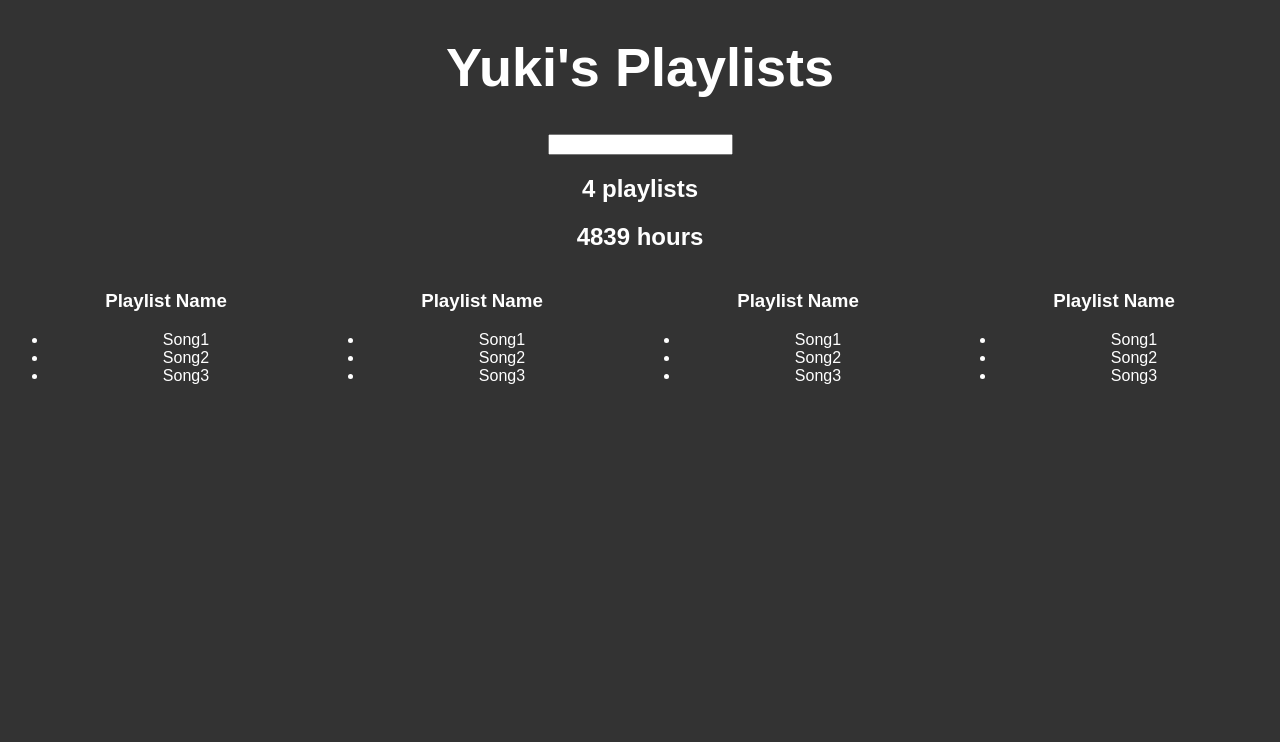
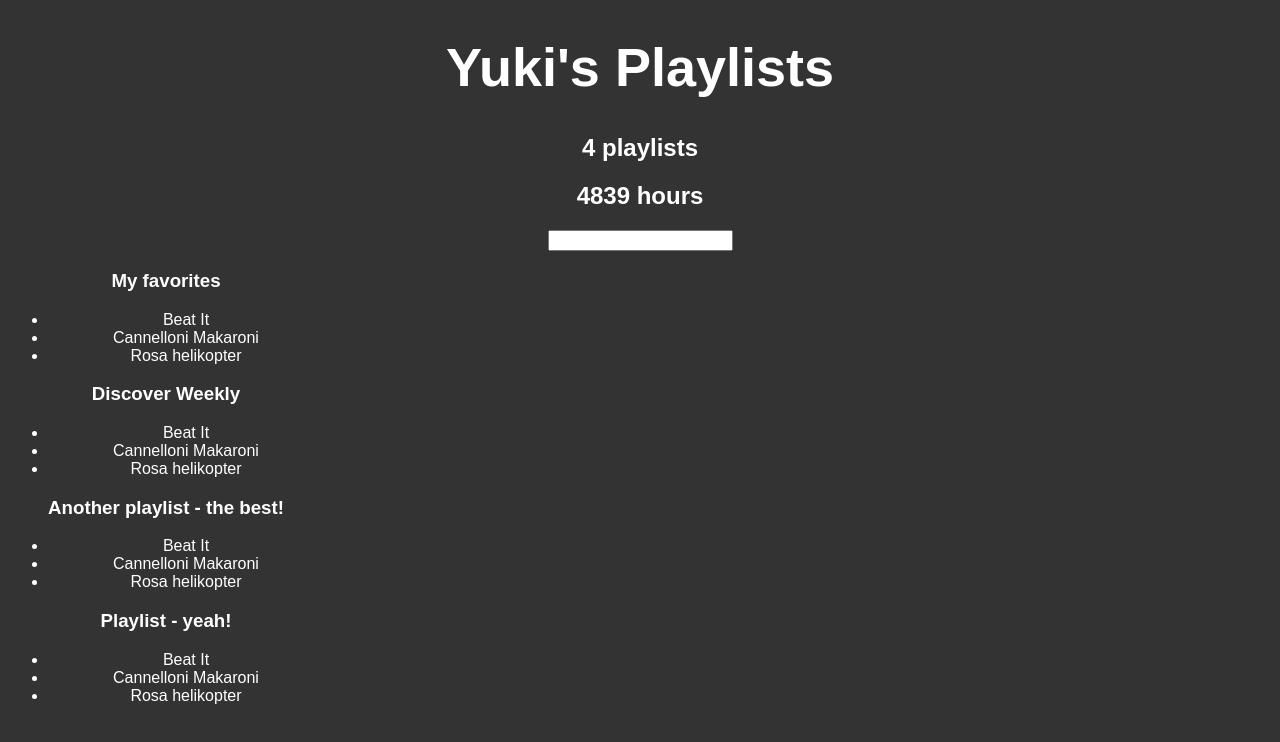
Before and after one commit to youxiberlin/spotifyplaylist-react, a React (Create React App) app: page / in a window 1280 px wide. Shown: the top 742 px of the page. Built offline with nearby package versions, Linux system fonts and the light colour scheme.

Commit message:
added Filter function

```diff
--- a/src/App.js
+++ b/src/App.js
@@ -76,7 +76,8 @@
   render() {
     return (
       <div>
-        <input type="text" />
+        <input type="text"
+          onKeyUp={event => this.props.onTextChange(event.target.value)} />
       </div>
     )
   }
@@ -85,12 +86,12 @@
 class Playlist extends Component {
   render() {
     return (
-      <div style={{ ...defaultStyle, display: 'inline-block', width: "25%" }}>
-        <h3>Playlist Name</h3>
+      <div style={{ ...defaultStyle, display: 'linline-block', width: "25%" }}>
+        <h3>{this.props.playlist.name}</h3>
         <ul>
-          <li>Song1</li>
-          <li>Song2</li>
-          <li>Song3</li>
+          {this.props.playlist.songs.map(song =>
+            <li>{song.name}</li>
+          )}
         </ul>
       </div>
     )
@@ -100,13 +101,18 @@
 class App extends Component {
   constructor() {
     super();
-    this.state = { serverData: {} }
+    this.state = {
+      serverData: {},
+      filterString: ''
+    }
   }
+
   componentDidMount() {
     setTimeout(() => {
       this.setState({ serverData: fakeServerData });
     }, 1000);
   }
+
   render() {
     return (
       <div className="App">
@@ -115,15 +121,17 @@
             <h1 style={{ ...defaultStyle, 'font-size': '54px' }}>
               {this.state.serverData.user.name}'s Playlists
           </h1>
-            <Filter />
             <PlaylistCounter playlists={this.state.serverData.user &&
               this.state.serverData.user.playlists} />
             <HoursCounter playlists={this.state.serverData.user &&
               this.state.serverData.user.playlists} />
-            <Playlist />
-            <Playlist />
-            <Playlist />
-            <Playlist />
+            <Filter onTextChange={text => this.setState({ filterString: text })} />
+            {this.state.serverData.user.playlists.filter(playlist =>
+              playlist.name.toLowerCase().includes(this.state.filterString.toLowerCase())
+            ).map(playlist =>
+              <Playlist playlist={playlist} />
+            )}
+
           </div> : <h1 style={defaultStyle}>Loading...</h1>
         }
       </div>
```
